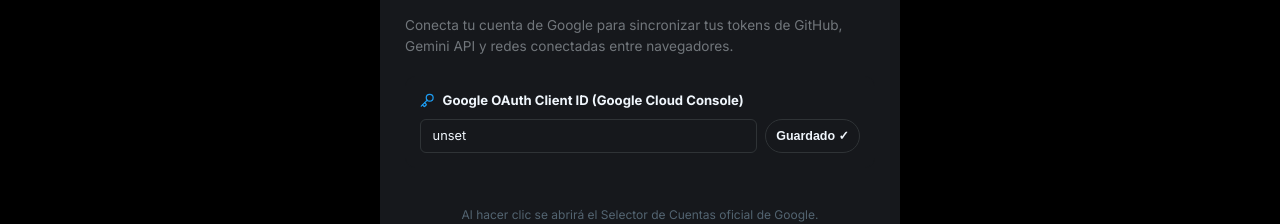
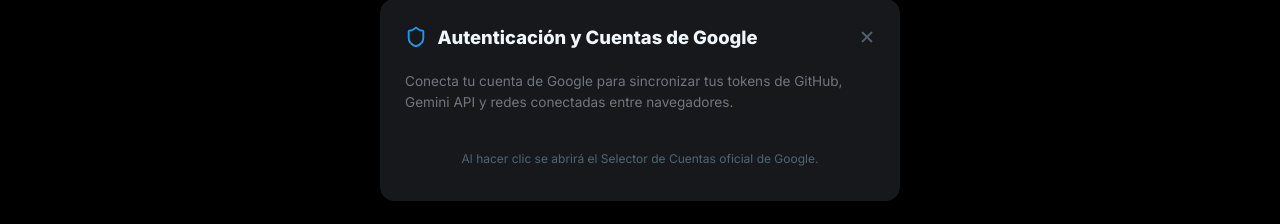
Before and after one commit to barrientossjoel/PostIt, a React (Vite) app: page / in a window 1280 px wide. Both pictures are taken after a click on the button "Iniciar Sesión". Shown: the part 300-524 px from the top of the page. Built offline with nearby package versions, Linux system fonts and the light colour scheme; no server answers.

Commit message:
feat(auth): hide developer client ID configuration from public view

```diff
--- a/src/features/auth/GoogleAuthModal.tsx
+++ b/src/features/auth/GoogleAuthModal.tsx
@@ -1,6 +1,6 @@
 import React, { useState, useEffect, useRef } from 'react';
 import type { UserProfile } from '../../core/entities/User';
-import { LogOut, CheckCircle2, Globe, Shield, Key } from 'lucide-react';
+import { LogOut, CheckCircle2, Globe, Shield } from 'lucide-react';
 
 interface Props {
   user: UserProfile | null;
@@ -53,10 +53,9 @@
   showToast,
 }) => {
 
-  const [clientId, setClientId] = useState<string>(() => {
+  const [clientId] = useState<string>(() => {
     return import.meta.env.VITE_GOOGLE_CLIENT_ID || localStorage.getItem('postit_google_client_id') || '';
   });
-  const [isSavedClientId, setIsSavedClientId] = useState<boolean>(() => !!clientId);
   const [googleScriptLoaded, setGoogleScriptLoaded] = useState(false);
 
   const googleBtnRef = useRef<HTMLDivElement>(null);
@@ -114,14 +113,7 @@
 
   if (!isOpen) return null;
 
-  const handleSaveClientId = (e: React.FormEvent) => {
-    e.preventDefault();
-    if (clientId.trim()) {
-      localStorage.setItem('postit_google_client_id', clientId.trim());
-      setIsSavedClientId(true);
-      showToast('Client ID de Google guardado correctamente', 'success');
-    }
-  };
+
 
 
 
@@ -318,28 +310,7 @@
               Conecta tu cuenta de Google para sincronizar tus tokens de GitHub, Gemini API y redes conectadas entre navegadores.
             </p>
 
-            {/* Google OAuth Client ID Configuration Box */}
-            <form onSubmit={handleSaveClientId} style={{ background: 'var(--bg-tertiary)', padding: '0.85rem', borderRadius: 'var(--radius-md)', border: '1px solid var(--border-color)', display: 'flex', flexDirection: 'column', gap: '0.5rem' }}>
-              <div style={{ display: 'flex', alignItems: 'center', gap: '0.5rem', fontSize: '0.82rem', fontWeight: 700, color: 'var(--text-primary)' }}>
-                <Key size={15} color="var(--accent-x)" /> Google OAuth Client ID (Google Cloud Console)
-              </div>
-              <div style={{ display: 'flex', gap: '0.5rem' }}>
-                <input
-                  type="text"
-                  className="input-text"
-                  placeholder="ej. 123456789-abc.apps.googleusercontent.com"
-                  value={clientId}
-                  onChange={(e) => {
-                    setClientId(e.target.value);
-                    setIsSavedClientId(false);
-                  }}
-                  style={{ fontSize: '0.8rem', flex: 1 }}
-                />
-                <button type="submit" className="btn btn-sm btn-secondary" style={{ whiteSpace: 'nowrap' }}>
-                  {isSavedClientId ? 'Guardado ✓' : 'Guardar'}
-                </button>
-              </div>
-            </form>
+
 
             {/* Official Google OAuth Popup Button (rendered when Client ID is configured) */}
             {clientId.trim() ? (
```
